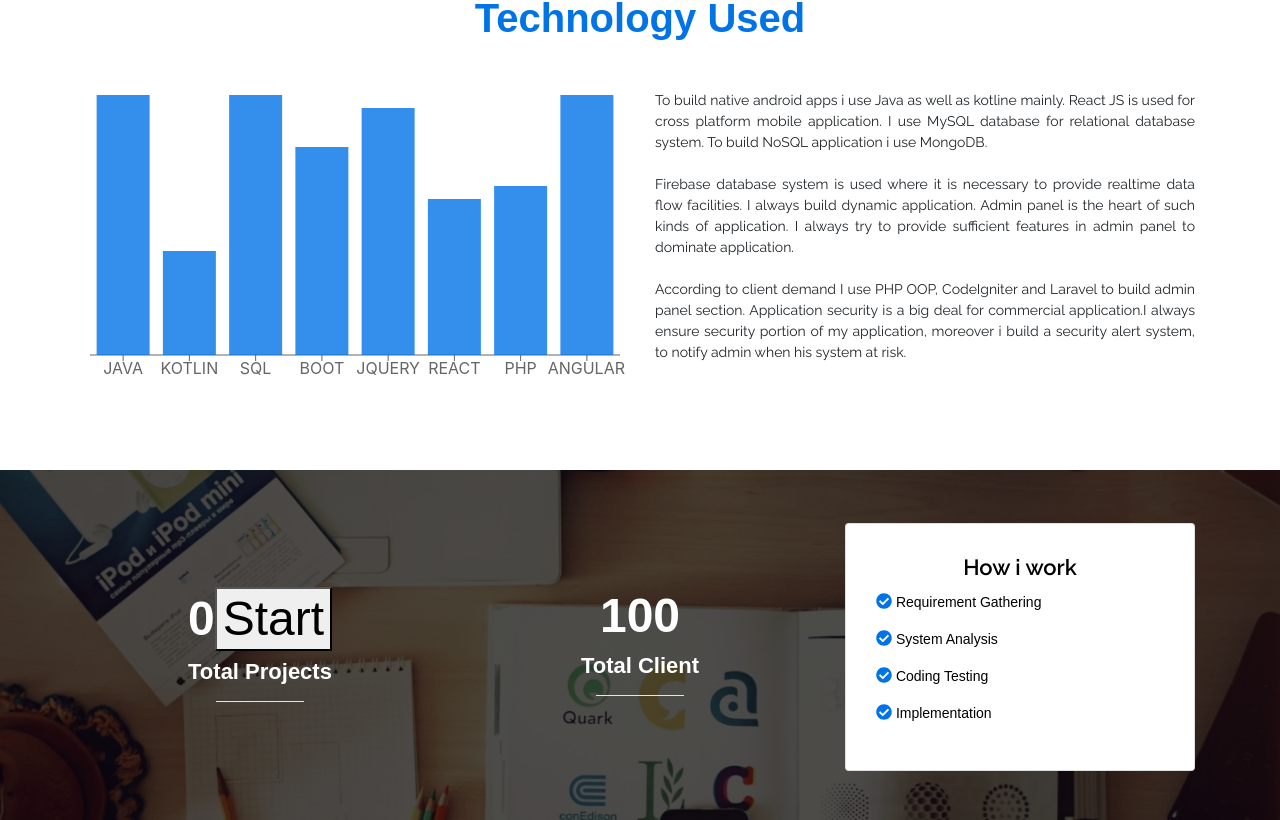
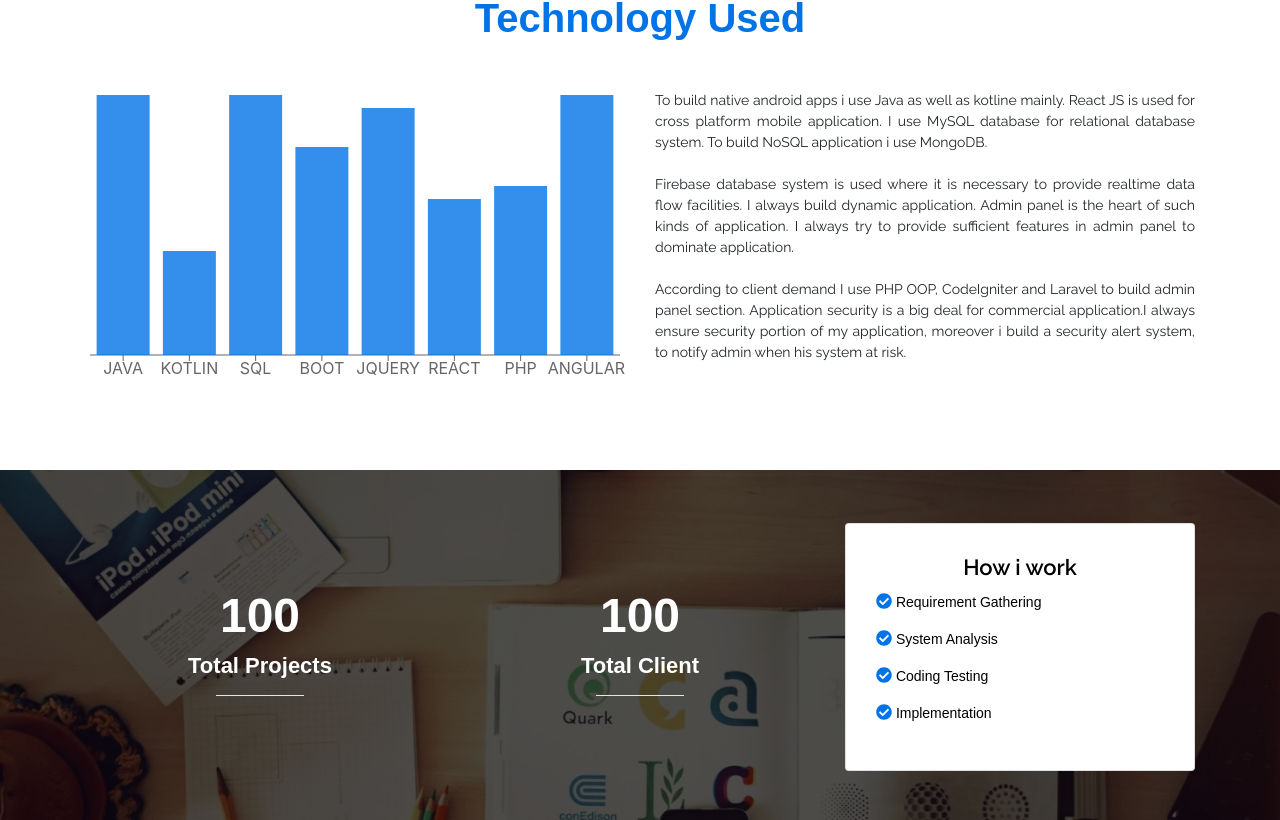
Before and after one commit to A-Khalek/ReactjsProject, a React (Create React App) app: page / in a window 1280 px wide. Shown: the part 1162-1982 px from the top of the page. Built offline with nearby package versions, Linux system fonts and the light colour scheme.

Commit message:
install visibilitysensor
install visibility-sensor and apply <VisibilitySensor ></VisibilitySensor > tag in countup method

```diff
--- a/package.json
+++ b/package.json
@@ -15,6 +15,7 @@
     "react-countup": "^4.3.3",
     "react-dom": "^17.0.1",
     "react-scripts": "4.0.0",
+    "react-visibility-sensor": "^5.1.1",
     "recharts": "^1.8.5",
     "web-vitals": "^0.2.4"
   },
--- a/src/component/Summary/Summary.js
+++ b/src/component/Summary/Summary.js
@@ -3,6 +3,7 @@ import  {Col, Container,Card, Row} from "react-bootstrap";
 import {FontAwesomeIcon} from "@fortawesome/react-fontawesome";
 import {faCheckCircle} from "@fortawesome/free-solid-svg-icons/faCheckCircle";
 import CountUp from 'react-countup';
+import VisibilitySensor from "react-visibility-sensor";
 
 class Summary extends Component {
     render() {
@@ -18,10 +19,9 @@ class Summary extends Component {
                                             <h1 className="countNumber">
                                                 <CountUp start={0} end={100}>
                                                     {({ countUpRef, start }) => (
-                                                        <div>
+                                                        <VisibilitySensor onChange={start} delayedCall>
                                                             <span ref={countUpRef} />
-                                                            <button onClick={start}>Start</button>
-                                                        </div>
+                                                        </VisibilitySensor>
                                                     )}
                                                 </CountUp>
                                             </h1>
@@ -29,7 +29,15 @@ class Summary extends Component {
                                             <hr className="bg-white w-25"/>
                                         </Col>
                                         <Col>
-                                            <h1 className="countNumber">100</h1>
+                                            <h1 className="countNumber">
+                                                <CountUp start={0} end={100}>
+                                                    {({ countUpRef, start }) => (
+                                                        <VisibilitySensor onChange={start} delayedCall>
+                                                            <span ref={countUpRef} />
+                                                        </VisibilitySensor>
+                                                    )}
+                                                </CountUp>
+                                            </h1>
                                             <h4 className="countTitle">Total Client</h4>
                                             <hr className="bg-white w-25"/>
                                         </Col>
```
Also changed, not shown: 1 other file (tests, documents, lock files or other folders).
